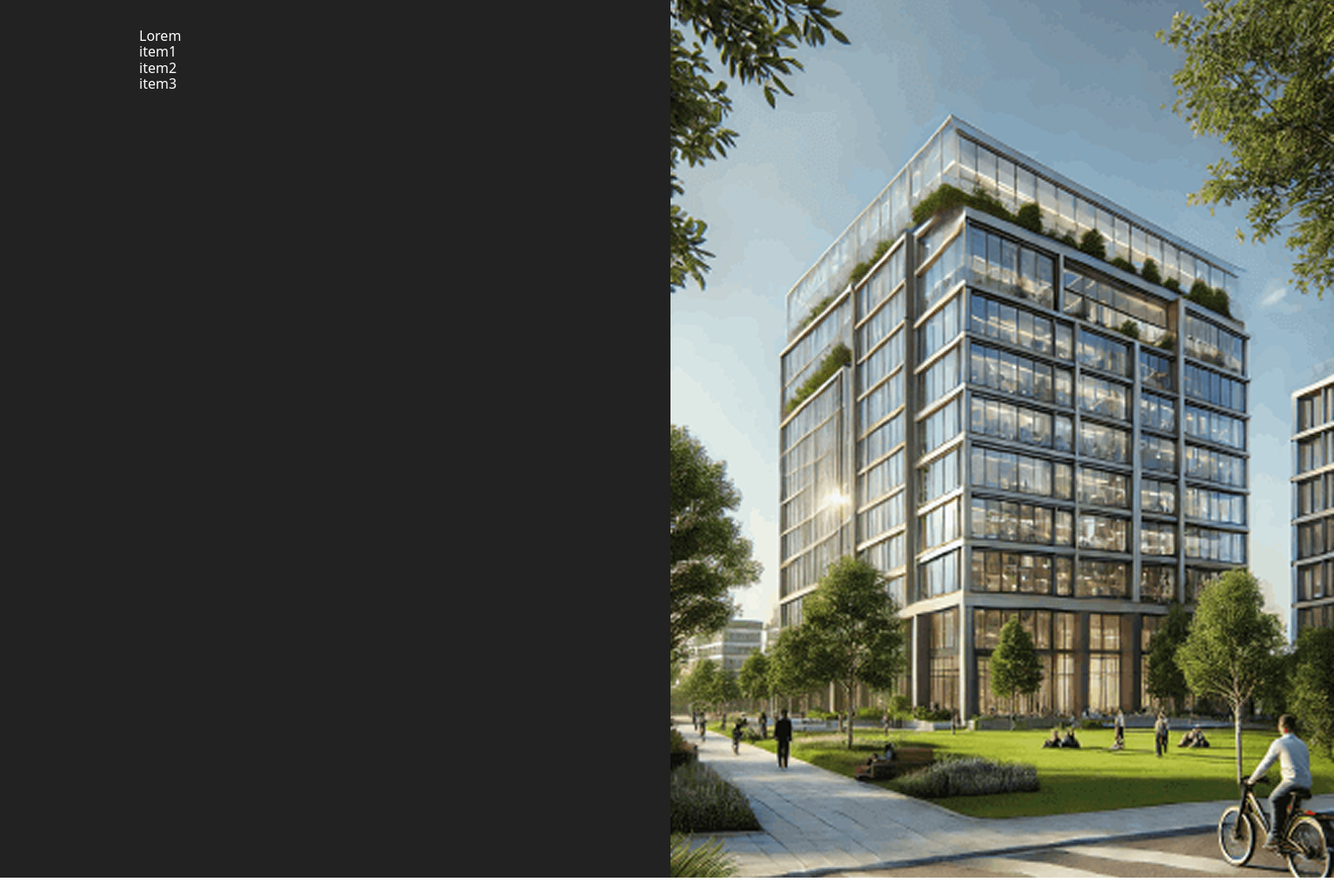
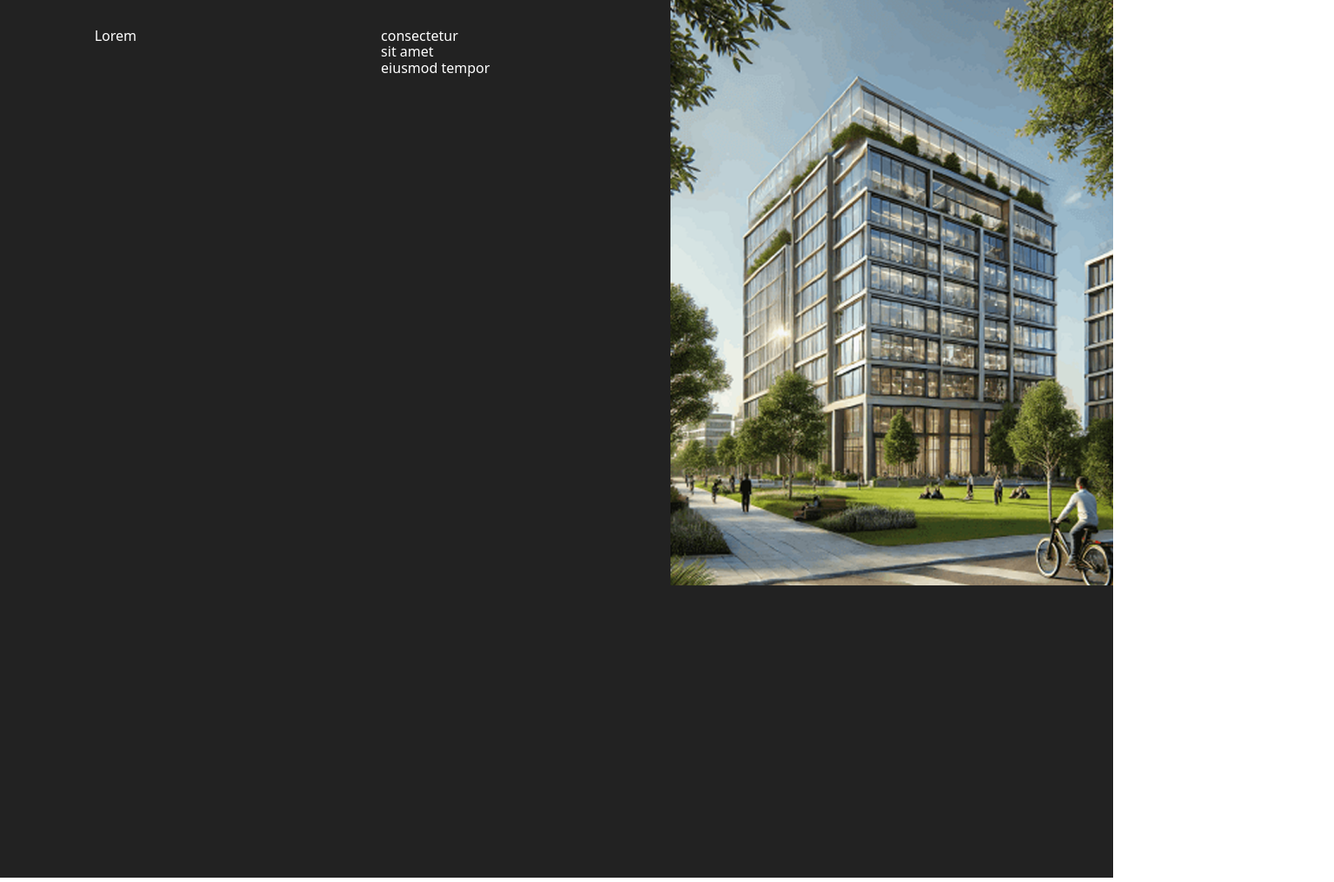
Before and after one commit to vbogdanov9/mst-test-task, a website: page src/index.html in a window 1280 px wide. Shown: the whole page at 87% size, 1534 px wide, since content can reach past the window. Drawn offline with Linux system fonts and the light colour scheme.

Commit message:
work on 1-st section

```diff
--- a/src/index.html
+++ b/src/index.html
@@ -13,9 +13,9 @@
           <div class="logo">Lorem</div>
           <nav>
             <div class="menu">
-              <div class="menu__item">item1</div>
-              <div class="menu__item">item2</div>
-              <div class="menu__item">item3</div>
+              <div class="menu__item">consectetur</div>
+              <div class="menu__item">sit amet</div>
+              <div class="menu__item">eiusmod tempor</div>
             </div>
           </nav>
         </header>
--- a/src/sass/blocks/_header.scss
+++ b/src/sass/blocks/_header.scss
@@ -1,7 +1,12 @@
 header {
   position: fixed;
   top: 0;
+  // width: 60.26041667%;
   padding-top: 2rem;
-  padding-left: 10rem;
+  // padding-left: 10rem;
+  // padding-left: 14.08815903%;
+  padding-left: 8.489583333%;
   padding-right: 13rem;
+  display: flex;
+  justify-content: space-between;
 }
--- a/src/sass/blocks/_main.scss
+++ b/src/sass/blocks/_main.scss
@@ -3,9 +3,19 @@
   height: 1009px;
   background-color: var(--main-bg-color, #222222);
   &__picture {
+    display: block;
     width: 39.73958333%;
+    object-fit: cover;
+    img {
+      width: 100%;
+    }
+  }
+  &__content,
+  header {
+    width: 60.26041667%;
   }
   &__content {
+    position: relative;
     flex: 1;
   }
 }
```
Also changed, not shown: dist/css/style.min.css, dist/index.html, src/css/style.min.css.
